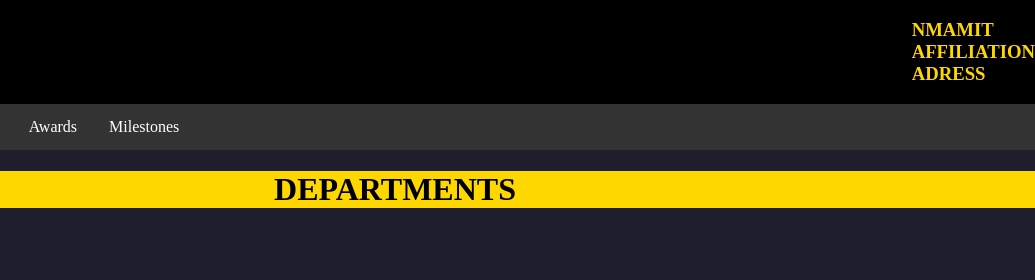
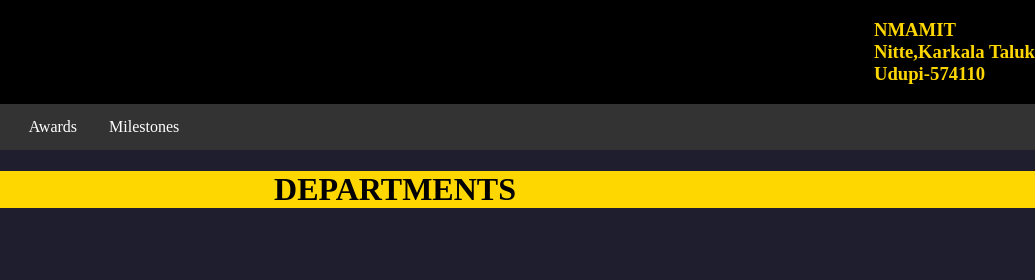
Before and after one commit to a-dithya13/FRONT-END-WEB-DEVELOPMENT, a plain HTML site: page index.html in a window 1280 px wide. Shown: the top 280 px of the page, 245-1280 px from the left. Drawn offline with Linux system fonts and the light colour scheme.

Commit message:
Update index.html

```diff
--- a/index.html
+++ b/index.html
@@ -11,7 +11,7 @@
     <header>
         <img src="nittelogo.png" alt="logo" width="200px" height="100vh">
         <div class="aff">
-            <h3>NMAMIT <br>AFFILIATION<br> ADRESS</h3>
+            <h3>NMAMIT <br>Nitte,Karkala Taluk<br>Udupi-574110</h3>
         </div>
     </header>
 
```
